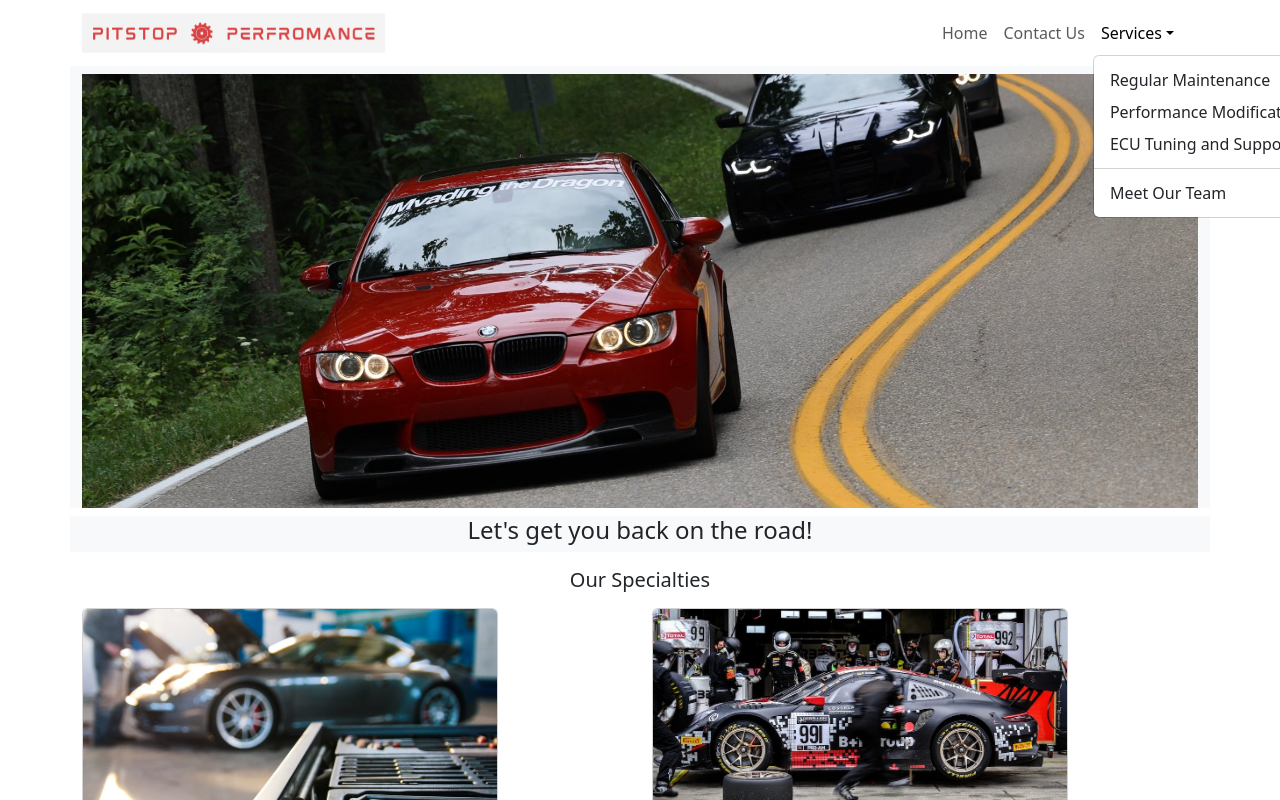
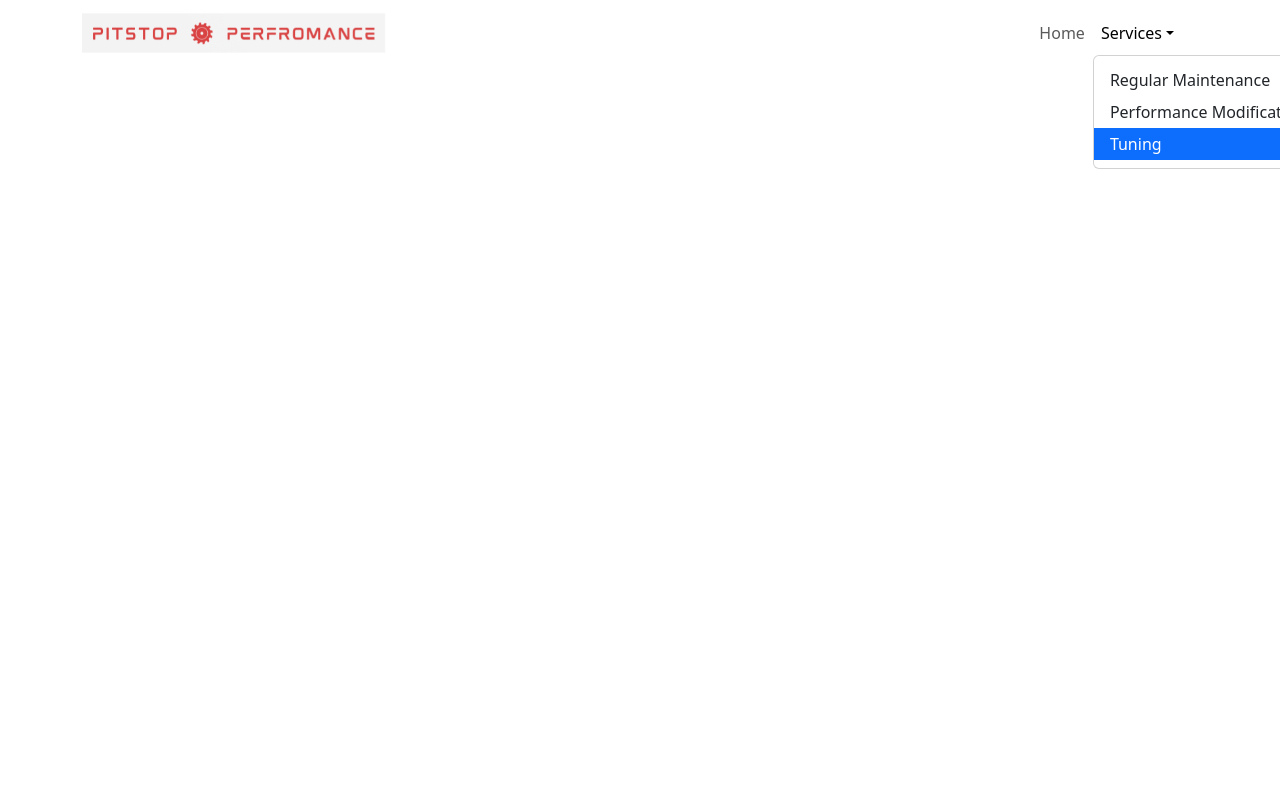
Before and after one commit to aghar11/seg3125-project1, a React (Create React App) app: page /seg3125-project1/tuning in a window 1280 px wide. Both pictures are taken after a click on the button "Services". Shown: the top 800 px of the page. Built offline with nearby package versions, Linux system fonts and the light colour scheme.

Commit message:
Added page navigation

```diff
--- a/package.json
+++ b/package.json
@@ -11,7 +11,8 @@
     "react": "^18.2.0",
     "react-bootstrap": "^2.7.4",
     "react-dom": "^18.2.0",
-    "react-router-dom": "^6.12.0",
+    "react-router-bootstrap": "^0.26.2",
+    "react-router-dom": "^6.12.1",
     "react-scripts": "5.0.1",
     "web-vitals": "^2.1.4"
   },
--- /dev/null
+++ b/src/App.js
@@ -0,0 +1,18 @@
+import { Route, Routes } from 'react-router-dom';
+import Homepage from './components/homepage/Homepage';
+import PerformanceModifications from './components/performanceModifications/PerfromanceModifications';
+import RegularMaintenance from './components/regularMaintenance/RegularMaintenance';
+import Tuning from './components/tuning/Tuning';
+
+function App() {
+    return (
+        <Routes>
+            <Route exact path="/seg3125-project1/home" element={<Homepage/>} />
+            <Route exact path="/seg3125-project1/regularMaintenance" element={<RegularMaintenance/>} />
+            <Route exact path="/seg3125-project1/performanceModifications" element={<PerformanceModifications/>} />
+            <Route exact path="/seg3125-project1/tuning" element={<Tuning/>} />
+        </Routes>
+    );
+}
+
+export default App;
--- a/src/components/homepage/Homepage.js
+++ b/src/components/homepage/Homepage.js
@@ -10,6 +10,7 @@ import Button from 'react-bootstrap/Button';
 import Card from 'react-bootstrap/Card';
 import Carousel from 'react-bootstrap/Carousel';
 import Form from 'react-bootstrap/Form';
+import LinkContainer from 'react-router-bootstrap/LinkContainer';
 
 import regMaintenanceImage from '../../resources/homepage/regMaintenance.jpg';
 import perfModsImage from '../../resources/homepage/perfMods.jpg';
@@ -45,9 +46,11 @@ function Homepage() {
                 <Card.Text>
                   Our factory trained technicians can help with all regular maintenance on all types of exotic or domestic cars, like oil changes, tire replacement, or brake changes.
                 </Card.Text>
+                <LinkContainer to="/seg3125-project1/regularMaintenance">
                   <div className='text-center'>
                     <Button variant="dark">Learn More</Button>
                   </div>
+                </LinkContainer>
               </Card.Body>
             </Card>
           </Col>
@@ -62,9 +65,11 @@ function Homepage() {
                   it's bolt on accessories or fully custom
                   fabricated exhaust work.
                 </Card.Text>
+                <LinkContainer to="/seg3125-project1/performanceModifications">
                   <div className='text-center'>
                     <Button variant="dark">Learn More</Button>
                   </div>
+                </LinkContainer>
               </Card.Body>
             </Card>
           </Col>
@@ -79,9 +84,11 @@ function Homepage() {
                   can build custom performance tunes to help
                   you get the most out of your vehicle.
                 </Card.Text>
+                <LinkContainer to="/seg3125-project1/tuning">
                   <div className='text-center'>
                     <Button variant="dark">Learn More</Button>
                   </div>
+                </LinkContainer>
               </Card.Body>
             </Card>
           </Col>
@@ -121,7 +128,7 @@ function Homepage() {
                   <Card.Body>
                     <Card.Title className='text-center'>Sally</Card.Title>
                     <Card.Text>
-                      Sally has been a mechanic fro 12 years and specializes in custom fabrication work.
+                      Sally has been a mechanic for 12 years and specializes in custom fabrication work.
                     </Card.Text>
                   </Card.Body>
                 </Card>
--- a/src/components/shared/NavigationBar.js
+++ b/src/components/shared/NavigationBar.js
@@ -3,9 +3,11 @@ import Container from 'react-bootstrap/Container';
 import Navbar from 'react-bootstrap/Navbar';
 import Nav from 'react-bootstrap/Nav';
 import NavDropdown from 'react-bootstrap/NavDropdown';
+import LinkContainer from 'react-router-bootstrap/LinkContainer';
 
 function NavigationBar() {
     return (
+      <>
         <Navbar bg="white" expand="lg">
           <Container>
             <Navbar.Brand href="#home">
@@ -19,23 +21,25 @@ function NavigationBar() {
             <Navbar.Toggle aria-controls="basic-navbar-nav" />
             <Navbar.Collapse id="basic-navbar-nav">
               <Nav className="justify-content-end flex-grow-1 pe-3">
-                <Nav.Link href="#home">Home</Nav.Link>
-                <Nav.Link href="#contact">Contact Us</Nav.Link>
+                <LinkContainer to="/seg3125-project1/home">
+                  <Nav.Link>Home</Nav.Link>
+                </LinkContainer>
                 <NavDropdown title="Services" id="basic-nav-dropdown">
-                  <NavDropdown.Item href="#action/3.1">Regular Maintenance</NavDropdown.Item>
-                  <NavDropdown.Item href="#action/3.2">
-                    Performance Modifications
-                  </NavDropdown.Item>
-                  <NavDropdown.Item href="#action/3.3">ECU Tuning and Support</NavDropdown.Item>
-                  <NavDropdown.Divider />
-                  <NavDropdown.Item href="#action/3.4">
-                    Meet Our Team
-                  </NavDropdown.Item>
+                  <LinkContainer to="/seg3125-project1/regularMaintenance">
+                    <NavDropdown.Item>Regular Maintenance</NavDropdown.Item>
+                  </LinkContainer>
+                  <LinkContainer to="/seg3125-project1/performanceModifications">
+                    <NavDropdown.Item>Performance Modifications</NavDropdown.Item>
+                  </LinkContainer>
+                  <LinkContainer to="/seg3125-project1/tuning">
+                    <NavDropdown.Item>Tuning</NavDropdown.Item>
+                  </LinkContainer>
                 </NavDropdown>
               </Nav>
             </Navbar.Collapse>
           </Container>
         </Navbar>
+      </>
     );
 }
 
--- a/src/index.js
+++ b/src/index.js
@@ -1,13 +1,16 @@
 import React from 'react';
-import ReactDOM from 'react-dom/client';
+import ReactDOM from 'react-dom';
 import './index.css';
-import Homepage from './components/homepage/Homepage';
 import reportWebVitals from './reportWebVitals';
+import { BrowserRouter } from 'react-router-dom';
+import App from './App'
 
 const root = ReactDOM.createRoot(document.getElementById('root'));
 root.render(
   <React.StrictMode>
-    <Homepage />
+    <BrowserRouter>
+      <App/>
+    </BrowserRouter>
   </React.StrictMode>
 );
 
```
Also changed, not shown: 1 other file (tests, documents, lock files or other folders). Lines whose indentation alone changed are shown as unchanged.
